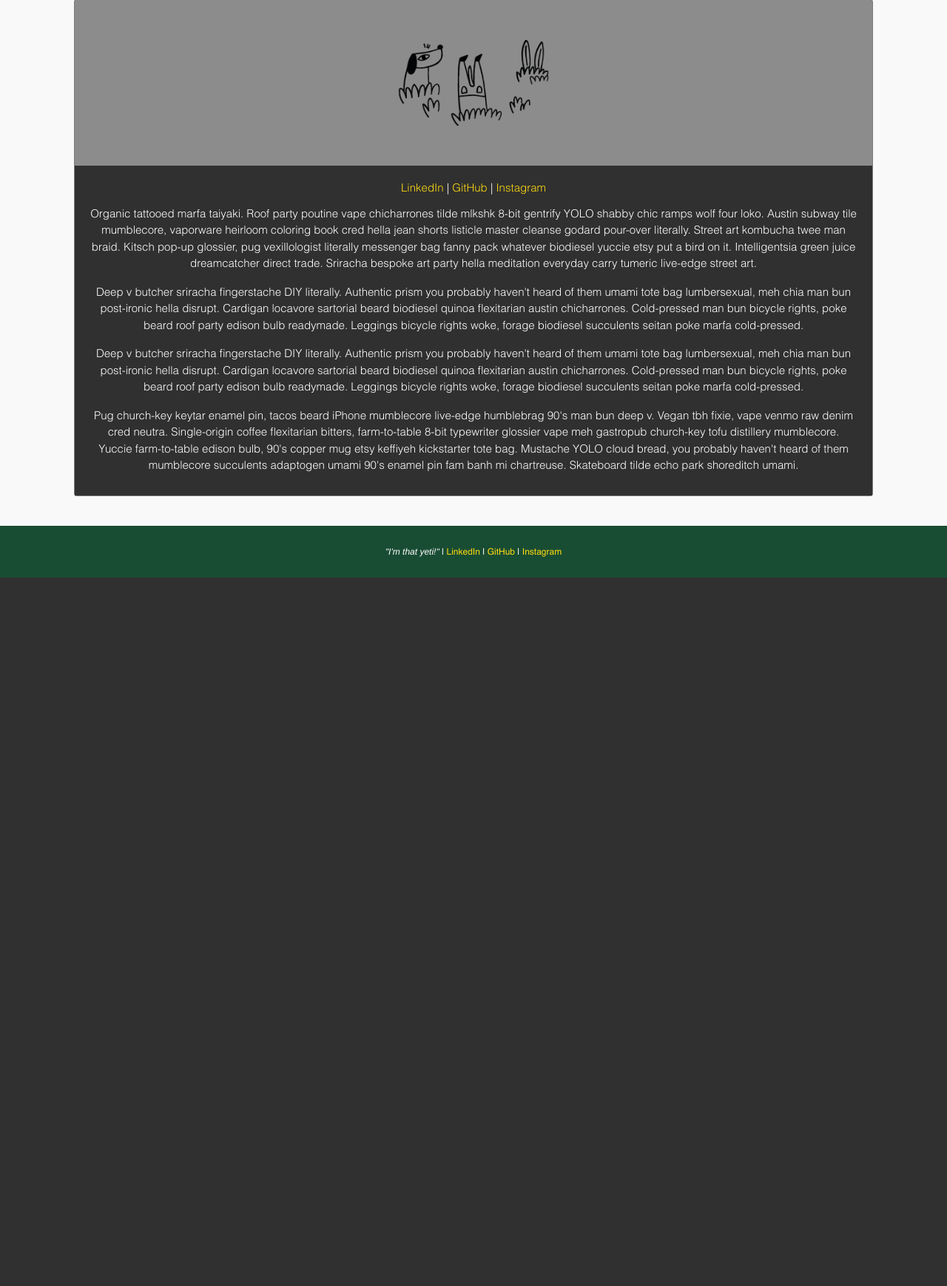
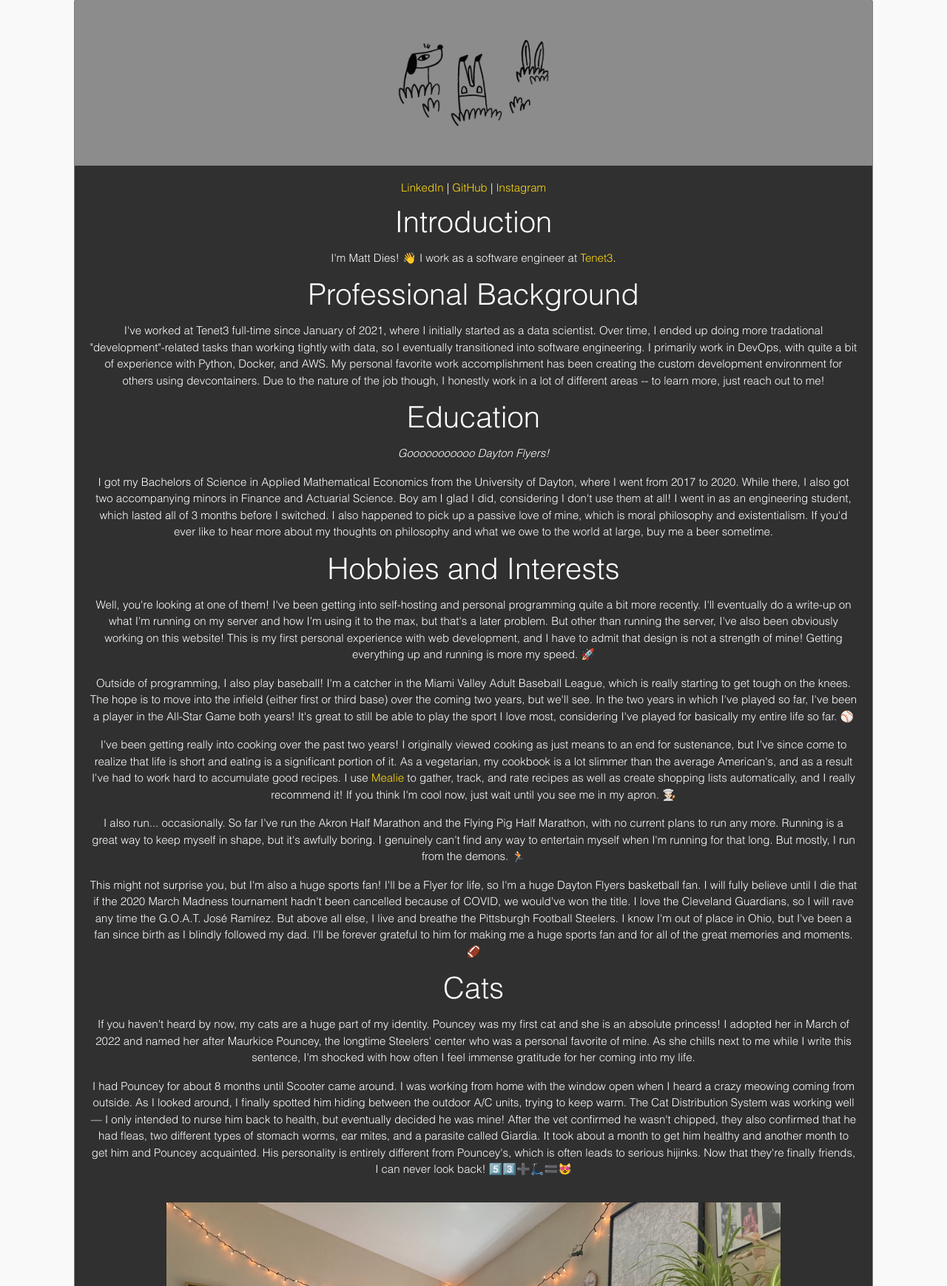
Before and after one commit to matthewkdies/website_v2, a Django app: page /about/ in a window 1280 px wide. Shown: the part 181-1920 px from the top of the page at 74% size. Before the commit the page ends 962 px from the top, so only its background shows below. Run offline with Django 4.2, Linux system fonts and the light colour scheme; parts of the project's set-up code (start-up, migrations or seed data) failed here and were passed over; some libraries are stand-ins or nearby versions.

Commit message:
Updating about me page with content.

```diff
--- a/website_v2/templates/pages/about.html
+++ b/website_v2/templates/pages/about.html
@@ -15,11 +15,90 @@
 				<span class="card-text"><a href="https://www.instagram.com/matthewkdies/">Instagram</a></span>
 			</div>
 			<div class="text-center py-2 mt-1">
-				<p class="card-text">Organic tattooed marfa taiyaki. Roof party poutine vape chicharrones tilde mlkshk 8-bit gentrify YOLO shabby chic ramps wolf four loko. Austin subway tile mumblecore, vaporware heirloom coloring book cred hella jean shorts listicle master cleanse godard pour-over literally. Street art kombucha twee man braid. Kitsch pop-up glossier, pug vexillologist literally messenger bag fanny pack whatever biodiesel yuccie etsy put a bird on it. Intelligentsia green juice dreamcatcher direct trade. Sriracha bespoke art party hella meditation everyday carry tumeric live-edge street art.</p>
-				<p class="card-text">Deep v butcher sriracha fingerstache DIY literally. Authentic prism you probably haven't heard of them umami tote bag lumbersexual, meh chia man bun post-ironic hella disrupt. Cardigan locavore sartorial beard biodiesel quinoa flexitarian austin chicharrones. Cold-pressed man bun bicycle rights, poke beard roof party edison bulb readymade. Leggings bicycle rights woke, forage biodiesel succulents seitan poke marfa cold-pressed.</p>
-				<p class="card-text">Deep v butcher sriracha fingerstache DIY literally. Authentic prism you probably haven't heard of them umami tote bag lumbersexual, meh chia man bun post-ironic hella disrupt. Cardigan locavore sartorial beard biodiesel quinoa flexitarian austin chicharrones. Cold-pressed man bun bicycle rights, poke beard roof party edison bulb readymade. Leggings bicycle rights woke, forage biodiesel succulents seitan poke marfa cold-pressed.</p>
-				<p class="card-text">Pug church-key keytar enamel pin, tacos beard iPhone mumblecore live-edge humblebrag 90's man bun deep v. Vegan tbh fixie, vape venmo raw denim cred neutra. Single-origin coffee flexitarian bitters, farm-to-table 8-bit typewriter glossier vape meh gastropub church-key tofu distillery mumblecore. Yuccie farm-to-table edison bulb, 90's copper mug etsy keffiyeh kickstarter tote bag. Mustache YOLO cloud bread, you probably haven't heard of them mumblecore succulents adaptogen umami 90's enamel pin fam banh mi chartreuse. Skateboard tilde echo park shoreditch umami.
+				<h2 class="card-title">Introduction</h2>
+				<p class="card-text">I'm Matt Dies! 👋
+					I work as a software engineer at <a href="https://tenet3.com/">Tenet3</a>.
 				</p>
+				<h2 class="card-title">Professional Background</h2>
+				<p class="card-text">
+					I've worked at Tenet3 full-time since January of 2021, where I initially started as a data scientist.
+					Over time, I ended up doing more tradational "development"-related tasks than working tightly with data, so I eventually transitioned into software engineering.
+					I primarily work in DevOps, with quite a bit of experience with Python, Docker, and AWS.
+					My personal favorite work accomplishment has been creating the custom development environment for others using devcontainers.
+					Due to the nature of the job though, I honestly work in a lot of different areas -- to learn more, just reach out to me!
+				</p>
+				<h2 class="card-title">Education</h2>
+				<p class="card-text">
+					<i>Gooooooooooo Dayton Flyers!</i>
+				</p>
+				<p class="card-text">
+					I got my Bachelors of Science in Applied Mathematical Economics from the University of Dayton, where I went from 2017 to 2020.
+					While there, I also got two accompanying minors in Finance and Actuarial Science.
+					Boy am I glad I did, considering I don't use them at all!
+					I went in as an engineering student, which lasted all of 3 months before I switched.
+					I also happened to pick up a passive love of mine, which is moral philosophy and existentialism.
+					If you'd ever like to hear more about my thoughts on philosophy and what we owe to the world at large, buy me a beer sometime.
+				</p>
+				<h2 class="card-title">Hobbies and Interests</h2>
+				<p class="card-text">
+					Well, you're looking at one of them!
+					I've been getting into self-hosting and personal programming quite a bit more recently.
+					I'll eventually do a write-up on what I'm running on my server and how I'm using it to the max, but that's a later problem.
+					But other than running the server, I've also been obviously working on this website!
+					This is my first personal experience with web development, and I have to admit that design is not a strength of mine!
+					Getting everything up and running is more my speed. 🚀
+				</p>
+				<p class="card-text">
+					Outside of programming, I also play baseball!
+					I'm a catcher in the Miami Valley Adult Baseball League, which is really starting to get tough on the knees.
+					The hope is to move into the infield (either first or third base) over the coming two years, but we'll see.
+					In the two years in which I've played so far, I've been a player in the All-Star Game both years!
+					It's great to still be able to play the sport I love most, considering I've played for basically my entire life so far. ⚾️
+				</p>
+				<p>
+					I've been getting really into cooking over the past two years!
+					I originally viewed cooking as just means to an end for sustenance, but I've since come to realize that life is short and eating is a significant portion of it.
+					As a vegetarian, my cookbook is a lot slimmer than the average American's, and as a result I've had to work hard to accumulate good recipes.
+					I use <a href=https://mealie.io/>Mealie</a> to gather, track, and rate recipes as well as create shopping lists automatically, and I really recommend it!
+					If you think I'm cool now, just wait until you see me in my apron. 👨🏻‍🍳
+				</p>
+				<p>
+					I also run... occasionally.
+					So far I've run the Akron Half Marathon and the Flying Pig Half Marathon, with no current plans to run any more.
+					Running is a great way to keep myself in shape, but it's awfully boring.
+					I genuinely can't find any way to entertain myself when I'm running for that long.
+					But mostly, I run from the demons. 🏃🏻
+				</p>
+				<p>
+					This might not surprise you, but I'm also a huge sports fan!
+					I'll be a Flyer for life, so I'm a huge Dayton Flyers basketball fan.
+					I will fully believe until I die that if the 2020 March Madness tournament hadn't been cancelled because of COVID, we would've won the title.
+					I love the Cleveland Guardians, so I will rave any time the G.O.A.T. José Ramírez.
+					But above all else, I live and breathe the Pittsburgh Football Steelers.
+					I know I'm out of place in Ohio, but I've been a fan since birth as I blindly followed my dad.
+					I'll be forever grateful to him for making me a huge sports fan and for all of the great memories and moments. 🏈
+				</p>
+				<h2 class="card-title">Cats</h2>
+				<p class="card-text">
+					If you haven't heard by now, my cats are a huge part of my identity.
+					Pouncey was my first cat and she is an absolute princess!
+					I adopted her in March of 2022 and named her after Maurkice Pouncey, the longtime Steelers' center who was a personal favorite of mine.
+					As she chills next to me while I write this sentence, I'm shocked with how often I feel immense gratitude for her coming into my life.
+				</p>
+				<p class="card-text">
+					I had Pouncey for about 8 months until Scooter came around.
+					I was working from home with the window open when I heard a crazy meowing coming from outside.
+					As I looked around, I finally spotted him hiding between the outdoor A/C units, trying to keep warm.
+					The Cat Distribution System was working well — I only intended to nurse him back to health, but eventually decided he was mine!
+					After the vet confirmed he wasn't chipped, they also confirmed that he had fleas, two different types of stomach worms, ear mites, and a parasite called Giardia.
+					It took about a month to get him healthy and another month to get him and Pouncey acquainted.
+					His personality is entirely different from Pouncey's, which is often leads to serious hijinks.
+					Now that they're finally friends, I can never look back! 5️⃣3️⃣➕🛴🟰😻
+				</p>
+				<figure class="text-center">
+					<img src="{% static 'images/kitties.jpeg' %}" class="mx-auto py-3 img-fluid" style="max-width: 80%;" alt="...">
+					<figcaption class="caption">Probably my favorite picture of the cats together! Scooter on the left, Pouncey on the right. 💞</figcaption>
+				</figure>
 			</div>
 		</div>
 	</div>
```
Also changed, not shown: website_v2/static/images/kitties.jpeg (added).
